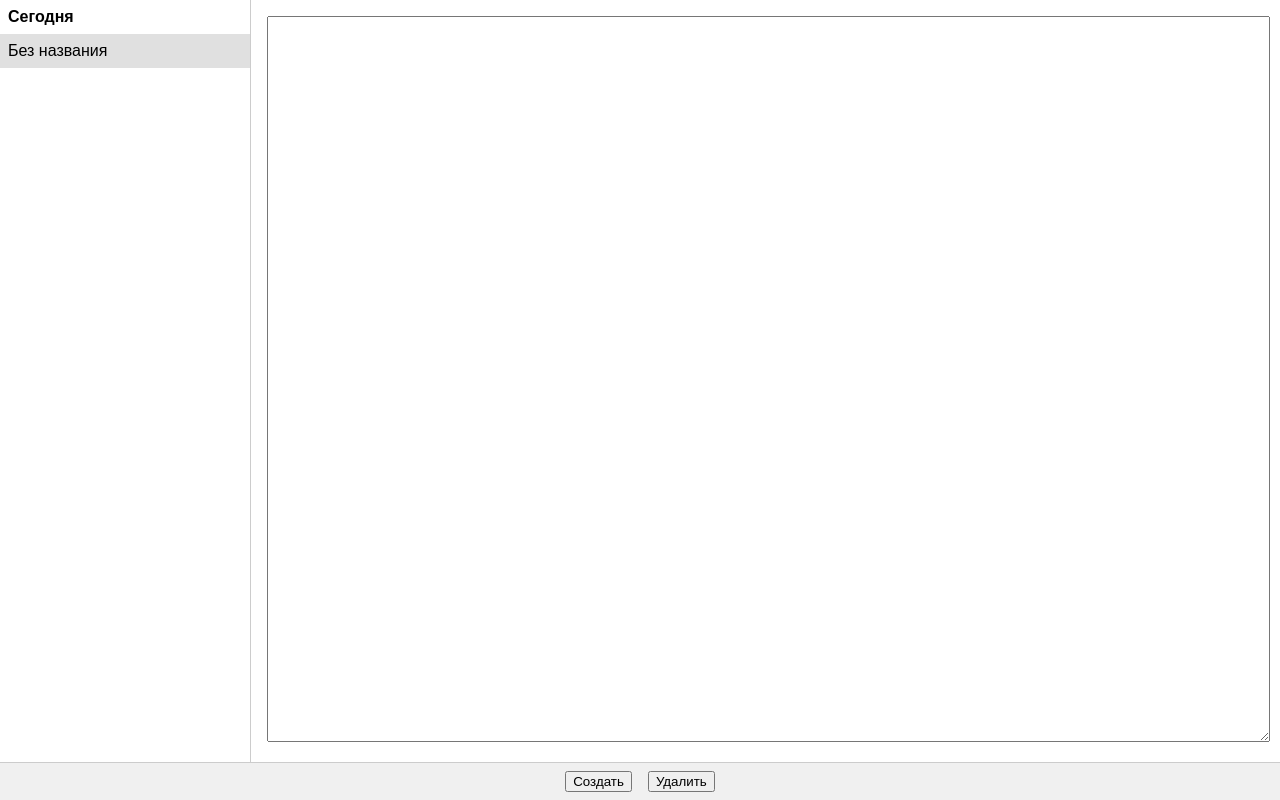
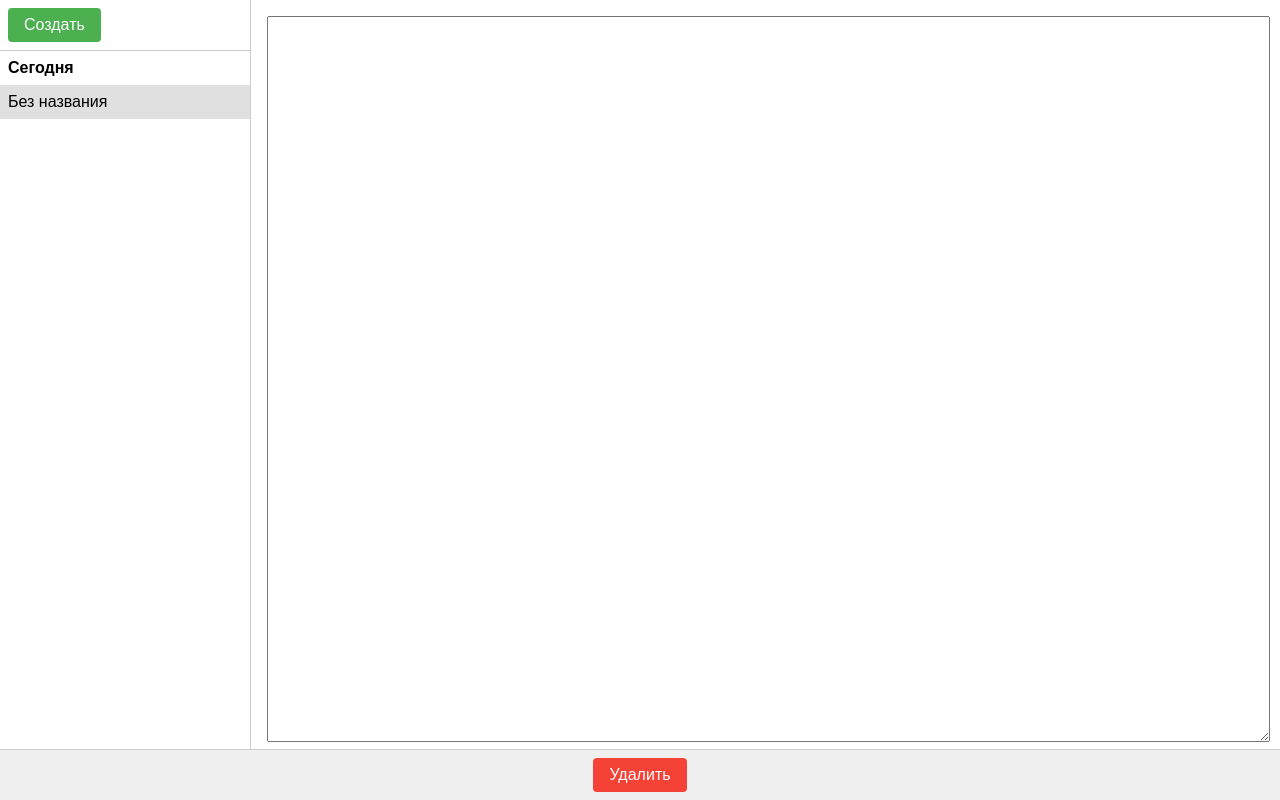
Before and after one commit to Thisman/ai-note-app, a React (Vite) app: page / in a window 1280 px wide. Built offline with nearby package versions, Linux system fonts and the light colour scheme.

Commit message:
style: improve sidebar and actions

```diff
--- a/src/components/AppLayout.tsx
+++ b/src/components/AppLayout.tsx
@@ -1,3 +1,4 @@
+// Main application layout with notes list and editor
 import { observer } from 'mobx-react-lite'
 import { NotesList } from './NotesList'
 import { NoteEditor } from './NoteEditor'
@@ -18,11 +19,12 @@ export const AppLayout = observer(() => {
 
   return (
     <div className={styles.container}>
-      <NotesList />
+      <NotesList onCreate={handleCreate} />
       <NoteEditor />
       <div className={styles.footer}>
-        <button onClick={handleCreate}>Создать</button>
-        <button onClick={handleDelete}>Удалить</button>
+        <button className={`${styles.button} ${styles.deleteButton}`} onClick={handleDelete}>
+          Удалить
+        </button>
       </div>
     </div>
   )
--- a/src/components/NoteEditor.tsx
+++ b/src/components/NoteEditor.tsx
@@ -1,3 +1,4 @@
+// Text editor for the currently selected note
 import { observer } from 'mobx-react-lite'
 import { useState, useEffect } from 'react'
 import { notesStore } from '../store/NotesStore'
--- a/src/components/NotesList.tsx
+++ b/src/components/NotesList.tsx
@@ -1,6 +1,11 @@
+// Renders a list of notes grouped by date and allows selection
 import { observer } from 'mobx-react-lite'
 import { notesStore } from '../store/NotesStore'
 import styles from '../styles/Layout.module.css'
+
+export interface NotesListProps {
+  onCreate: () => void
+}
 
 function formatDate(dateStr: string): string {
   const date = new Date(dateStr)
@@ -12,7 +17,7 @@ function formatDate(dateStr: string): string {
   return date.toLocaleDateString()
 }
 
-export const NotesList = observer(() => {
+export const NotesList: React.FC<NotesListProps> = observer(({ onCreate }) => {
   const groups: Record<string, typeof notesStore.notes> = {}
   notesStore.notes.forEach((n) => {
     const key = formatDate(n.created_at)
@@ -26,11 +31,17 @@ export const NotesList = observer(() => {
 
   return (
     <div className={styles.sidebar}>
+      <div className={styles.actionBar}>
+        <button className={`${styles.button} ${styles.createButton}`} onClick={onCreate}>
+          Создать
+        </button>
+      </div>
         {Object.entries(groups).map(([label, notes]) => (
           <div key={label}>
             <div className={styles.dateGroup}>{label}</div>
             {notes.map((note) => {
               const firstLine = note.content.split(/\n/).find((l) => l.trim()) || 'Без названия'
+              const title = firstLine.length > 20 ? `${firstLine.slice(0, 20)}…` : firstLine
               const active = note.id === notesStore.selectedId
               return (
                 <div
@@ -38,7 +49,7 @@ export const NotesList = observer(() => {
                   onClick={() => handleSelect(note.id)}
                   className={`${styles.noteItem} ${active ? styles.noteItemActive : ''}`}
                 >
-                {firstLine}
+                  <span className={styles.noteTitle}>{title}</span>
                 </div>
               )
             })}
--- a/src/styles/Layout.module.css
+++ b/src/styles/Layout.module.css
@@ -41,3 +41,38 @@
   font-weight: bold;
   padding: 0.5rem;
 }
+
+/* Action bar above the notes list */
+.actionBar {
+  padding: 0.5rem;
+  border-bottom: 1px solid #ccc;
+  display: flex;
+  justify-content: flex-start;
+}
+
+/* Generic button styling */
+.button {
+  padding: 0.5rem 1rem;
+  font-size: 1rem;
+  border: none;
+  border-radius: 4px;
+  cursor: pointer;
+}
+
+.createButton {
+  background-color: #4caf50;
+  color: #fff;
+}
+
+.deleteButton {
+  background-color: #f44336;
+  color: #fff;
+}
+
+/* Note title truncated with ellipsis */
+.noteTitle {
+  display: block;
+  white-space: nowrap;
+  overflow: hidden;
+  text-overflow: ellipsis;
+}
```
Also changed, not shown: 1 other file (tests, documents, lock files or other folders). Lines whose indentation alone changed are shown as unchanged.
